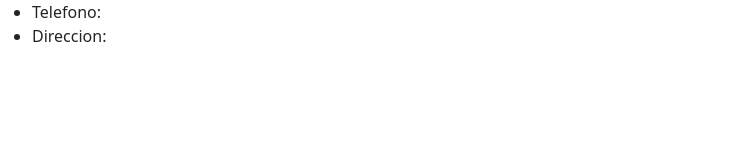
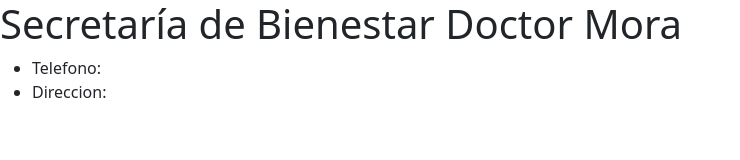
Before and after one commit to cesarpgasuz/bienestar, a plain HTML site: page index.html in a window 1280 px wide. Shown: the whole page, without its empty margins (0-740 px from the left). Drawn offline with nearby package versions, Linux system fonts and the light colour scheme.

Commit message:
Update index.html

```diff
--- a/index.html
+++ b/index.html
@@ -9,16 +9,16 @@
     <link href="https://cdn.jsdelivr.net/npm/bootstrap@5.1.3/dist/css/bootstrap.min.css" rel="stylesheet" integrity="sha384-1BmE4kWBq78iYhFldvKuhfTAU6auU8tT94WrHftjDbrCEXSU1oBoqyl2QvZ6jIW3" crossorigin="anonymous">
 
     <title>Bienestar Doctor Mora</title>
-    <ul>
-      <li>Telefono:</li>
-      <li>Direccion: </li>
-    </ul>
+
   </head>
   <body>
 
+    <h1>Secretaría de Bienestar Doctor Mora</h1>
 
-
-
+    <ul>
+          <li>Telefono:</li>
+          <li>Direccion: </li>
+        </ul>
 
 
 
```
